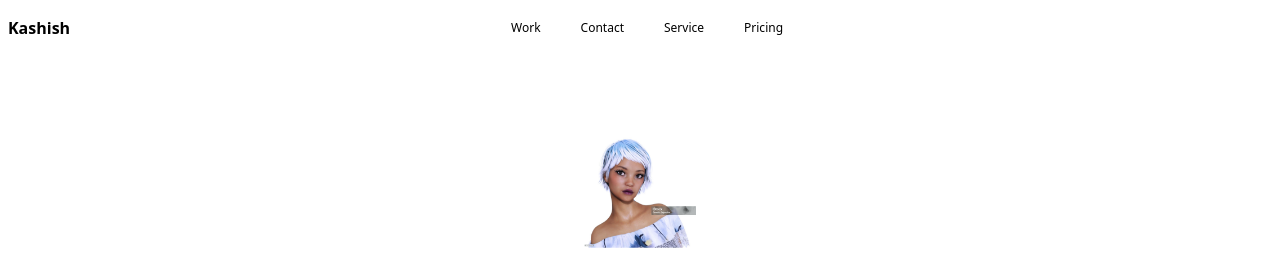
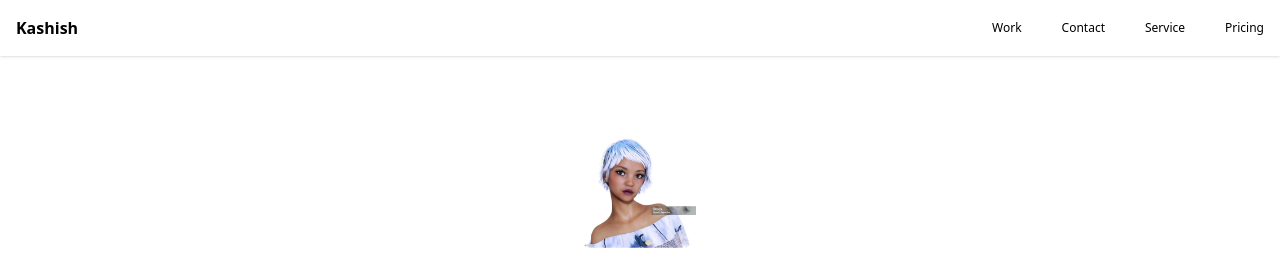
Before and after one commit to Kaashish1111/Talwind-CSS, a plain HTML site: page index.html in a window 1280 px wide. Shown: the top 265 px of the page. Drawn offline with nearby package versions, Linux system fonts and the light colour scheme.

Commit message:
navbar fixed

```diff
--- a/index.html
+++ b/index.html
@@ -7,7 +7,6 @@
     <link href="https://cdn.jsdelivr.net/npm/remixicon@4.3.0/fonts/remixicon.css" rel="stylesheet" />
     <script src="https://cdn.tailwindcss.com"></script>
     <style>
-        /* Remove default margins and padding from body */
         * {
             margin: 0;
             padding: 0;
@@ -22,19 +21,20 @@
 <body>
     <div class="w-full h-screen bg-white">
         <!-- Full-width navbar -->
-        <div class=" contanier w-full">
-            <div class="flex justify-between items-center w-full px-2 py-4">
+        <nav class="w-full bg-white shadow">
+            <div class="container mx-auto px-4">
+                <div class="flex justify-between items-center w-full py-4">
                     <h3 class="font-semibold">Kashish</h3>
-                <div class="hidden lg:flex gap-10 w-80">
+                    <div class="hidden lg:flex gap-10">
                         <a class="text-xs" href="#">Work</a>
                         <a class="text-xs" href="#">Contact</a>
                         <a class="text-xs" href="#">Service</a>
                         <a class="text-xs" href="#">Pricing</a>
                     </div>
-                <a href="#"><i class="ri-menu-2-line lg:hidden"></i></a>
+                    <a href="#" class="lg:hidden"><i class="ri-menu-2-line"></i></a>
                 </div>
             </div>
-
+        </nav>
         <!-- Content section -->
         <div class="w-full flex flex-col items-center mt-20">
             <div class="image w-28 h-28 rounded-full bg-sky-500 flex items-center justify-center">
```
Lines whose indentation alone changed are shown as unchanged.
